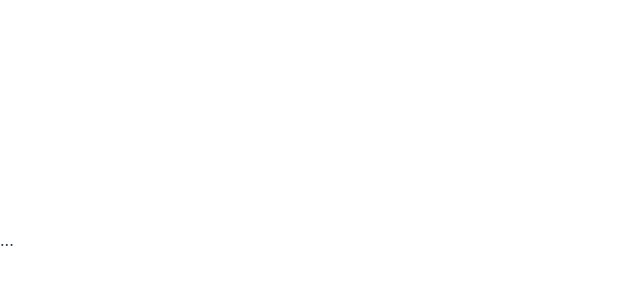
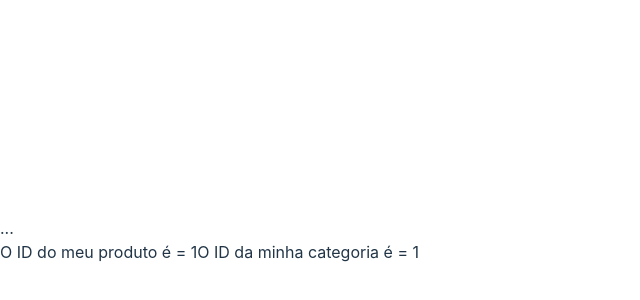
Before and after one commit to Esleynathan/SistemaParaEmpresas_ReactJSDjango_FrontEnd, a React (Vite) app: page /products/1/1 in a window 1280 px wide. Before the commit this address had no page. Shown: the part 160-460 px from the top of the page, without its empty margins (0-640 px from the left). Built offline with nearby package versions, Linux system fonts and the light colour scheme.

Commit message:
Passando valores dinamicos para rotas

```diff
--- a/src/App.tsx
+++ b/src/App.tsx
@@ -1,6 +1,7 @@
 import { Routes, Route } from "react-router-dom"
 import { Home } from "./pages/Home";
 import { About } from "./pages/About";
+import { Product } from "./pages/Product";
 
 const App = () => {
   return (
@@ -17,6 +18,11 @@ const App = () => {
           element={ <About /> }
         />
 
+        <Route
+          path='/products/:categoryId/:productId'
+          element={ <Product /> }
+        />
+
       </Routes>
     </div>
   )
--- /dev/null
+++ b/src/pages/Product.tsx
@@ -0,0 +1,13 @@
+import { useParams } from "react-router-dom"
+
+export const Product = () => {
+
+    const { productId, categoryId} = useParams()
+
+    return (
+        <div>
+            O ID do meu produto é = {productId}
+            O ID da minha categoria é = {categoryId}
+        </div>
+    )
+}
```
